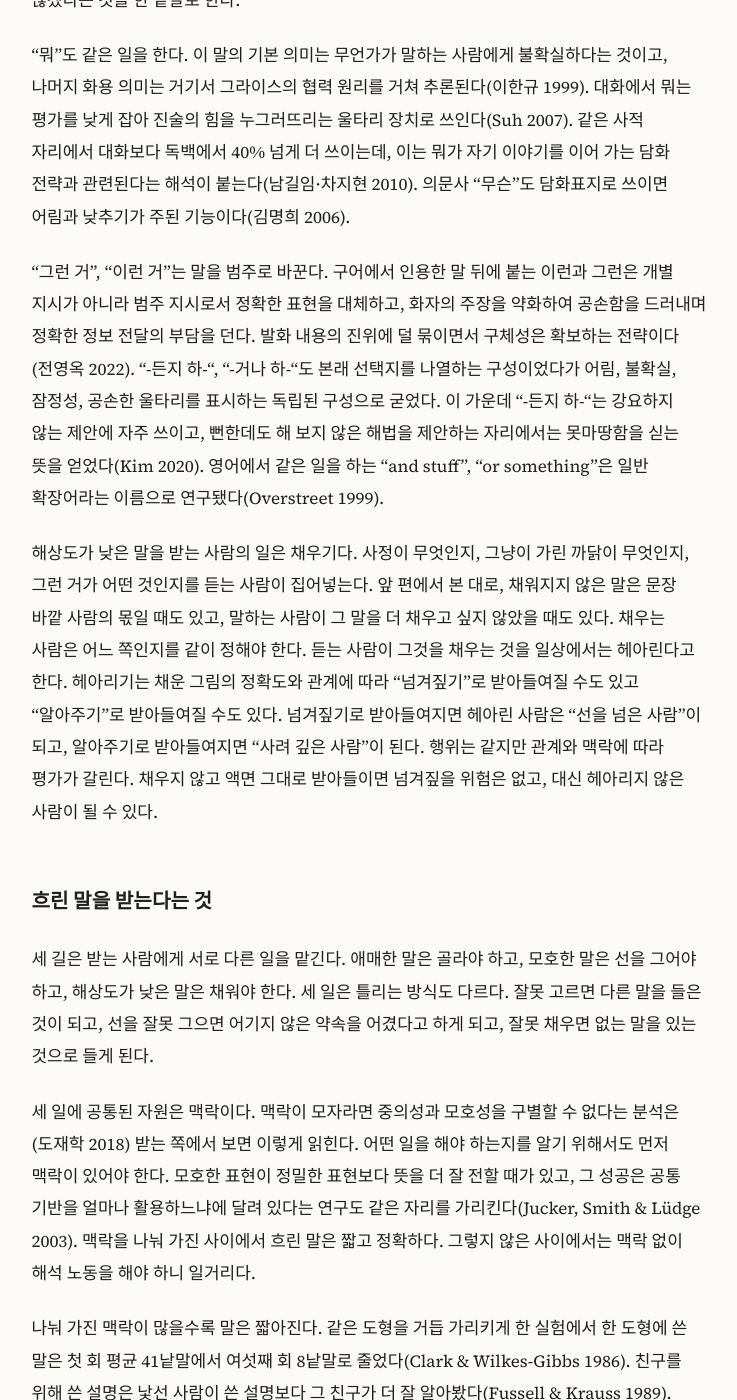
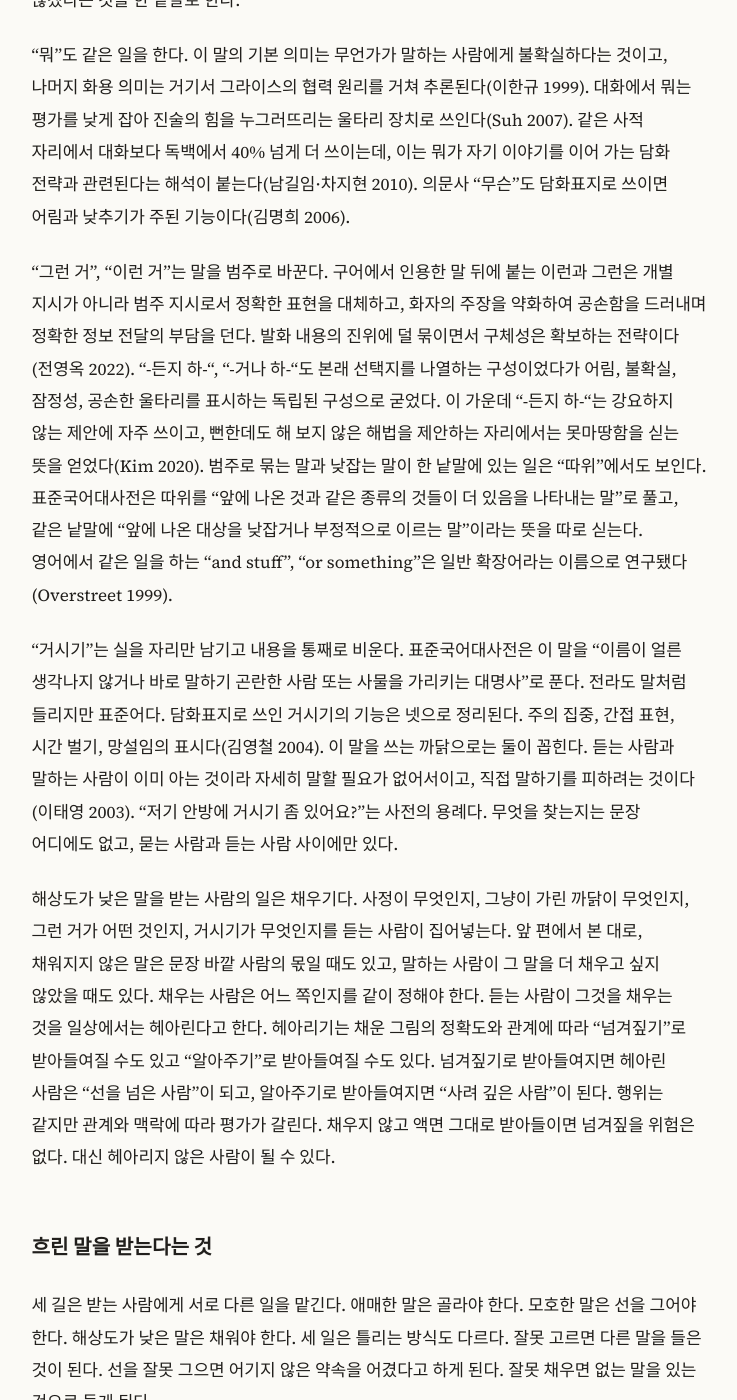
Before and after one commit to nonasking/essays, a Jekyll site: the page built from blurred-words/index.md, in a window 1280 px wide and 1400 px high, scrolled down 5138 px. Shown: the whole window, without its empty margins (271-1008 px from the left). Built offline with Jekyll 4.4.1, drawn with Linux system fonts in a browser that asks for light colours; some of the changed text lies outside the part shown.

Commit message:
Blurred Words: author's sentence revisions; add 거시기 (the placeholder word) and 따위; references
Co-Authored-By: Claude Fable 5.2 <noreply@anthropic.com>
Claude-Session: https://claude.ai/code/session_01BTGLPFJw7ge9bGjKatTSiy

```diff
--- a/blurred-words/index.md
+++ b/blurred-words/index.md
@@ -14,7 +14,7 @@ description: 애매한 말은 골라야 하고, 모호한 말은 선을 그어
 > 같은 말로도 상대의 마음을 깎을 수도 있고 어루만질 수도 있다.
 > 이 글은 마음이 있는 상대와 이야기하기 위한 안내서이다.
 
-흐린 말은 한 가지가 아니다. "괜찮아"는 받겠다는 말도 되고 사양하겠다는 말도 된다. "조만간 보자"는 언제가 지나야 어긴 것이 되는지를 정해 주지 않는다. "사정이 있어서"는 참이면서 무슨 사정인지를 싣지 않는다. 세 문장은 서로 다른 방식으로 흐릿하고, 받는 사람이 해야 하는 일도 세 문장에서 각각 다르다.
+흐린 말은 한 가지가 아니다. "괜찮아"는 받겠다는 말도 되고 사양하겠다는 말도 된다. "조만간 보자"는 언제가 지나야 어긴 것이 되는지를 정해 주지 않는다. "사정이 있어서"는 참이면서 무슨 사정인지를 싣지 않는다. 세 문장은 서로 다른 방식으로 흐릿하다. 받는 사람이 해야 하는 일은 세 문장에서 각각 다르다.
 
 [앞 편](../visibility/)은 전하려는 것이 겉에 얼마나 적혀 있는지를 다뤘다. 이 편은 그 가운데 말로 한 것, 그것도 내용을 흐린 것만 다룬다. 예문은 앞 편과 같이 겉에 적힌 말은 큰따옴표로, 전하려는 내용은 작은따옴표로 적는다.
 
@@ -36,7 +36,7 @@ description: 애매한 말은 골라야 하고, 모호한 말은 선을 그어
 
 ## 애매한 말
 
-"괜찮아." 커피를 권한 사람에게 하면 '안 마시겠다'이고, 발을 밟고 사과한 사람에게 하면 '따지지 않겠다'이고, 가도 되냐고 묻는 사람에게 하면 '가도 된다'이다. 같은 말이 앞말에 따라 거절도 되고 수락도 된다.
+"괜찮아." 커피를 권한 사람에게 하면 '안 마시겠다'이다. 발을 밟고 사과한 사람에게 하면 '따지지 않겠다'이다. 가도 되냐고 묻는 사람에게 하면 '가도 된다'이다. 같은 말이 앞말에 따라 거절도 되고 수락도 된다.
 
 응답으로 쓰이는 괜찮다를 분석한 연구는 이 말이 긍정도 부정도 아닌 뜻으로 쓰이며, 기능은 앞말이 정한다고 본다. 물음에는 대답이 되고, 사과나 불평에는 수용이 되고, 제안에는 거절이 되고, 허가를 구하는 말에는 수락이 된다(허상희 2007). 말뭉치와 드라마 대본으로 사전 뜻을 다시 가른 연구는 여섯 항목을 놓는다. 좋다, 충분하다, 적절하다, 가능하다, 상관없다, 무사하다이다. 같은 연구는 한국어 교재가 괜찮다의 여러 뜻과 의사소통 기능을 자세히 설명하지 않는다고 적는다(조영보 2019).
 
@@ -46,13 +46,13 @@ description: 애매한 말은 골라야 하고, 모호한 말은 선을 그어
 
 추측의 형태도 읽기가 갈린다. "-는 것 같다"는 확신 없는 정보나 의견을 전할 때 가장 많이 쓰이고, 그다음으로 상대의 기대와 반대되는 내용을 말할 때 쓰인다. 불확실함을 실어 공손한 꼴이 되며, 요청을 받은 자리에서는 거절의 화행을 수행한다(정미진 2017). 같은 형태를 대화에서 보면 다음 화자의 동의나 반대나 추가 정보를 구하는 일을 한다(김해연 2011). 짐작인지 거절인지는 듣는 사람이 고른다.
 
-애매한 말을 받는 사람의 일은 고르기다. 고르는 근거는 앞말과 억양이다. [첫 편](../ways-of-saying-so/)에서 본 그래와 그래?는 물음표 하나로 갈렸다. 괜찮아는 앞말이 무엇이었는지로 갈린다. 그래서 애매한 말은 혼자 서지 않는다. 맥락이 데리고 다니는 말이고, 맥락이 떨어지면 여러 의미가 모두 살아남는다.
+애매한 말을 받는 사람의 일은 고르기다. 고르는 근거는 앞말과 억양이다. [첫 편](../ways-of-saying-so/)에서 본 그래와 그래?는 물음표 하나로 갈렸다. 괜찮아는 앞말이 무엇이었는지로 갈린다. 그래서 애매한 말은 혼자 서지 않는다. 맥락이 데리고 다니는 말이다. 맥락이 떨어지면 여러 의미가 모두 살아남는다.
 
 ## 모호한 말
 
-"조만간 보자." 사흘 뒤에도 삼 주 뒤에도 참일 수 있고, 언제부터 거짓이 되는지는 어디에도 적혀 있지 않다. 읽기가 둘인 것이 아니다. 읽기는 하나인데 그 안에 선이 없다.
+"조만간 보자." 사흘 뒤에도 삼 주 뒤에도 참일 수 있다. 언제부터 거짓이 되는지는 어디에도 적혀 있지 않다. 읽기가 둘인 것이 아니다. 읽기는 하나인데 그 안에 선이 없다.
 
-철학은 이 선 없음을 더미의 역설로 적어 왔다. 모래 더미에서 한 알씩 뽑으면 언제 더미가 아니게 되는가. 더미를 더미 아닌 것으로 바꾸는 한 알이 실제로 있지만 그것이 어느 알인지는 결코 알 수 없다고 보는 견해가 있다(Williamson 1994).
+철학은 이 선 없음을 더미의 역설로 적어 왔다. 모래 더미에서 한 알씩 뽑으면 언제 더미가 아니게 되는가. 더미를 더미 아닌 것으로 바꾸는 한 알이 실제로 있지만 그것이 어느 알인지는 결코 알 수 없다고 보는 견해도 있다(Williamson 1994).
 
 한국어의 모호한 말 가운데 많이 연구된 것이 "좀"이다. 좀의 본래 의미는 축소와 범위 제한이고, 부정적인 평가를 누그러뜨리며, 듣는 사람의 체면을 지키는 전략적 요소다. 다만 요청에 붙는 좀이 늘 요청을 약하게 하는 것은 아니고, 자리에 따라 요청을 강하게 하기도 한다(장경현 2016). 중국인 학습자의 발화를 분석한 연구는 좀의 기능을 여섯으로 놓는다. 요청의 완화, 부정 평가의 완화, 진술·변명의 완화, 강조, 요청의 강조, 시간 벌기다. 학습자가 가장 먼저 익히는 것은 요청의 완화다(박혜선 2011). 중국어 대응 표현을 견준 연구는 구어 말뭉치에서 좀의 기능이 강조, 주장 약화, 공손, 시간 벌기, 생략하기 순으로 많이 나타난다고 적는다(무양 2023). 좀은 그냥, 그저, 막, 다와 함께 담화표지로 기능하는 부사로 꼽히고, 잠깐, 가만, 그냥과 함께 서술어 없이 요청과 금지를 수행하는 부사로도 꼽힌다(한송화 2016).
 
@@ -76,23 +76,25 @@ description: 애매한 말은 골라야 하고, 모호한 말은 선을 그어
 
 "뭐"도 같은 일을 한다. 이 말의 기본 의미는 무언가가 말하는 사람에게 불확실하다는 것이고, 나머지 화용 의미는 거기서 그라이스의 협력 원리를 거쳐 추론된다(이한규 1999). 대화에서 뭐는 평가를 낮게 잡아 진술의 힘을 누그러뜨리는 울타리 장치로 쓰인다(Suh 2007). 같은 사적 자리에서 대화보다 독백에서 40% 넘게 더 쓰이는데, 이는 뭐가 자기 이야기를 이어 가는 담화 전략과 관련된다는 해석이 붙는다(남길임·차지현 2010). 의문사 "무슨"도 담화표지로 쓰이면 어림과 낮추기가 주된 기능이다(김명희 2006).
 
-"그런 거", "이런 거"는 말을 범주로 바꾼다. 구어에서 인용한 말 뒤에 붙는 이런과 그런은 개별 지시가 아니라 범주 지시로서 정확한 표현을 대체하고, 화자의 주장을 약화하여 공손함을 드러내며 정확한 정보 전달의 부담을 던다. 발화 내용의 진위에 덜 묶이면서 구체성은 확보하는 전략이다(전영옥 2022). "-든지 하-", "-거나 하-"도 본래 선택지를 나열하는 구성이었다가 어림, 불확실, 잠정성, 공손한 울타리를 표시하는 독립된 구성으로 굳었다. 이 가운데 "-든지 하-"는 강요하지 않는 제안에 자주 쓰이고, 뻔한데도 해 보지 않은 해법을 제안하는 자리에서는 못마땅함을 싣는 뜻을 얻었다(Kim 2020). 영어에서 같은 일을 하는 "and stuff", "or something"은 일반 확장어라는 이름으로 연구됐다(Overstreet 1999).
+"그런 거", "이런 거"는 말을 범주로 바꾼다. 구어에서 인용한 말 뒤에 붙는 이런과 그런은 개별 지시가 아니라 범주 지시로서 정확한 표현을 대체하고, 화자의 주장을 약화하여 공손함을 드러내며 정확한 정보 전달의 부담을 던다. 발화 내용의 진위에 덜 묶이면서 구체성은 확보하는 전략이다(전영옥 2022). "-든지 하-", "-거나 하-"도 본래 선택지를 나열하는 구성이었다가 어림, 불확실, 잠정성, 공손한 울타리를 표시하는 독립된 구성으로 굳었다. 이 가운데 "-든지 하-"는 강요하지 않는 제안에 자주 쓰이고, 뻔한데도 해 보지 않은 해법을 제안하는 자리에서는 못마땅함을 싣는 뜻을 얻었다(Kim 2020). 범주로 묶는 말과 낮잡는 말이 한 낱말에 있는 일은 "따위"에서도 보인다. 표준국어대사전은 따위를 "앞에 나온 것과 같은 종류의 것들이 더 있음을 나타내는 말"로 풀고, 같은 낱말에 "앞에 나온 대상을 낮잡거나 부정적으로 이르는 말"이라는 뜻을 따로 싣는다. 영어에서 같은 일을 하는 "and stuff", "or something"은 일반 확장어라는 이름으로 연구됐다(Overstreet 1999).
 
-해상도가 낮은 말을 받는 사람의 일은 채우기다. 사정이 무엇인지, 그냥이 가린 까닭이 무엇인지, 그런 거가 어떤 것인지를 듣는 사람이 집어넣는다. 앞 편에서 본 대로, 채워지지 않은 말은 문장 바깥 사람의 몫일 때도 있고, 말하는 사람이 그 말을 더 채우고 싶지 않았을 때도 있다. 채우는 사람은 어느 쪽인지를 같이 정해야 한다. 듣는 사람이 그것을 채우는 것을 일상에서는 헤아린다고 한다. 헤아리기는 채운 그림의 정확도와 관계에 따라 "넘겨짚기"로 받아들여질 수도 있고 "알아주기"로 받아들여질 수도 있다. 넘겨짚기로 받아들여지면 헤아린 사람은 "선을 넘은 사람"이 되고, 알아주기로 받아들여지면 "사려 깊은 사람"이 된다. 행위는 같지만 관계와 맥락에 따라 평가가 갈린다. 채우지 않고 액면 그대로 받아들이면 넘겨짚을 위험은 없고, 대신 헤아리지 않은 사람이 될 수 있다.
+"거시기"는 실을 자리만 남기고 내용을 통째로 비운다. 표준국어대사전은 이 말을 "이름이 얼른 생각나지 않거나 바로 말하기 곤란한 사람 또는 사물을 가리키는 대명사"로 푼다. 전라도 말처럼 들리지만 표준어다. 담화표지로 쓰인 거시기의 기능은 넷으로 정리된다. 주의 집중, 간접 표현, 시간 벌기, 망설임의 표시다(김영철 2004). 이 말을 쓰는 까닭으로는 둘이 꼽힌다. 듣는 사람과 말하는 사람이 이미 아는 것이라 자세히 말할 필요가 없어서이고, 직접 말하기를 피하려는 것이다(이태영 2003). "저기 안방에 거시기 좀 있어요?"는 사전의 용례다. 무엇을 찾는지는 문장 어디에도 없고, 묻는 사람과 듣는 사람 사이에만 있다.
+
+해상도가 낮은 말을 받는 사람의 일은 채우기다. 사정이 무엇인지, 그냥이 가린 까닭이 무엇인지, 그런 거가 어떤 것인지, 거시기가 무엇인지를 듣는 사람이 집어넣는다. 앞 편에서 본 대로, 채워지지 않은 말은 문장 바깥 사람의 몫일 때도 있고, 말하는 사람이 그 말을 더 채우고 싶지 않았을 때도 있다. 채우는 사람은 어느 쪽인지를 같이 정해야 한다. 듣는 사람이 그것을 채우는 것을 일상에서는 헤아린다고 한다. 헤아리기는 채운 그림의 정확도와 관계에 따라 "넘겨짚기"로 받아들여질 수도 있고 "알아주기"로 받아들여질 수도 있다. 넘겨짚기로 받아들여지면 헤아린 사람은 "선을 넘은 사람"이 되고, 알아주기로 받아들여지면 "사려 깊은 사람"이 된다. 행위는 같지만 관계와 맥락에 따라 평가가 갈린다. 채우지 않고 액면 그대로 받아들이면 넘겨짚을 위험은 없다. 대신 헤아리지 않은 사람이 될 수 있다.
 
 ## 흐린 말을 받는다는 것
 
-세 길은 받는 사람에게 서로 다른 일을 맡긴다. 애매한 말은 골라야 하고, 모호한 말은 선을 그어야 하고, 해상도가 낮은 말은 채워야 한다. 세 일은 틀리는 방식도 다르다. 잘못 고르면 다른 말을 들은 것이 되고, 선을 잘못 그으면 어기지 않은 약속을 어겼다고 하게 되고, 잘못 채우면 없는 말을 있는 것으로 들게 된다.
+세 길은 받는 사람에게 서로 다른 일을 맡긴다. 애매한 말은 골라야 한다. 모호한 말은 선을 그어야 한다. 해상도가 낮은 말은 채워야 한다. 세 일은 틀리는 방식도 다르다. 잘못 고르면 다른 말을 들은 것이 된다. 선을 잘못 그으면 어기지 않은 약속을 어겼다고 하게 된다. 잘못 채우면 없는 말을 있는 것으로 들게 된다.
 
 세 일에 공통된 자원은 맥락이다. 맥락이 모자라면 중의성과 모호성을 구별할 수 없다는 분석은(도재학 2018) 받는 쪽에서 보면 이렇게 읽힌다. 어떤 일을 해야 하는지를 알기 위해서도 먼저 맥락이 있어야 한다. 모호한 표현이 정밀한 표현보다 뜻을 더 잘 전할 때가 있고, 그 성공은 공통 기반을 얼마나 활용하느냐에 달려 있다는 연구도 같은 자리를 가리킨다(Jucker, Smith & Lüdge 2003). 맥락을 나눠 가진 사이에서 흐린 말은 짧고 정확하다. 그렇지 않은 사이에서는 맥락 없이 해석 노동을 해야 하니 일거리다.
 
 나눠 가진 맥락이 많을수록 말은 짧아진다. 같은 도형을 거듭 가리키게 한 실험에서 한 도형에 쓴 말은 첫 회 평균 41낱말에서 여섯째 회 8낱말로 줄었다(Clark & Wilkes-Gibbs 1986). 친구를 위해 쓴 설명은 낯선 사람이 쓴 설명보다 그 친구가 더 잘 알아봤다(Fussell & Krauss 1989). 다만 맥락이 많다는 믿음은 맥락보다 앞서 간다. 아는 것이 많이 겹치는 짝은 상대가 모르는 이름까지 써서 상대를 더 자주 헷갈리게 했다(Wu & Keysar 2007). 애매한 말로 뜻을 전하게 한 실험에서 말한 사람은 배우자가 낯선 사람보다 잘 알아들으리라 기대했지만, 실제로 알아들은 정도는 배우자와 낯선 사람이 다르지 않았다(Savitsky, Keysar, Epley, Carter & Swanson 2011). 오래된 사이의 말이 짧은 것은 맥락이 많아서이고, 그 짧은 말이 어긋나는 것은 맥락이 그만큼 많다고 믿어서다.
 
-흐린 말은 결함이 아니다. 영어의 흐린 말을 모아 분석한 책은 그것이 전부 나쁜 것도 전부 좋은 것도 아니라고 적는다(Channell 1994). 앞 편에서 본 대로 정확히 모르는 사람에게는 모호한 말이 더 정직한 말이고, 좀과 뭐와 그런 거는 듣는 사람의 체면을 지키는 데 쓰인다. 울타리말의 두 갈래(Prince, Frader & Bosk 1982)는 여기서 다시 갈린다. 내용을 흐리는 말은 받는 사람에게 일을 맡기고, 말하는 사람과 내용 사이를 흐리는 말은 말하는 사람이 자기 말에 얼마나 걸릴지를 줄인다. 뒤쪽은 첫 편의 일이었다. 그렇더라와 그렇대가 하는 일이 그것이다.
+흐린 말은 소통의 결함이 아니다. 영어의 흐린 말을 모아 분석한 책은 그것이 전부 나쁜 것도 전부 좋은 것도 아니라고 적는다(Channell 1994). 앞 편에서 본 대로 정확히 모르는 사람에게는 모호한 말이 더 정직한 말이고, 좀과 뭐와 그런 거는 듣는 사람의 체면을 지키는 데 쓰인다. 울타리말의 두 갈래(Prince, Frader & Bosk 1982)는 여기서 다시 갈린다. 내용을 흐리는 말은 받는 사람에게 일을 맡기고, 말하는 사람과 내용 사이를 흐리는 말은 말하는 사람이 자기 말에 얼마나 걸릴지를 줄인다. 뒤쪽은 첫 편의 일이었다. 그렇더라와 그렇대가 하는 일이 그것이다.
 
 둘째 편의 틀로 돌리면, 세 길은 받는 쪽이 풀어야 하는 것의 세 종류다. 고르기와 선 긋기와 채우기는 모두 보낸 사람이 하지 않은 일이다. 그래서 보낸 사람은 받은 사람이 고른 읽기를, 그은 선을, 채운 빈칸을 나중에 물릴 수 있다. 받은 사람은 자기가 풀어 놓은 것이 그 사람의 말이었다는 것을 보일 수 없다. 받은 쪽의 장부에만 적혀 있고 둘 사이의 기록에는 없다.
 
-같은 말을 듣는 두 사람이 다르게 풀 수 있다는 것도 여기서 나온다. 괜찮아를 거절로 들은 사람과 수락으로 들은 사람은 둘 다 그 말을 정확히 들었다. 다르게 읽은 것은 말이 아니라 맥락이고, 맥락은 말한 사람과 듣는 사람이 나눠 가진 것이다.
+같은 말을 듣는 두 사람이 다르게 풀 수 있다는 것도 여기서 나온다. 괜찮아를 거절로 들은 사람과 수락으로 들은 사람은 둘 다 그 말을 정확히 들었다. 다르게 읽은 것은 말이 아니라 맥락이다.
 
 ## 다른 언어에서는
 
@@ -106,11 +108,11 @@ description: 애매한 말은 골라야 하고, 모호한 말은 선을 그어
 
 ## 닫으며
 
-일상에서 모든 정보를 말에 싣는 경우는 드물다. "물 좀 줄래?"를 "지금 네가 너의 오른손에 든 물병의 물을 내게 100ml 줄래?"라고 하지는 않는다. 앞의 말은 짧고 흐리다. 좀이 양을 말하는지 부탁을 누그러뜨리는지는 애매하고, 양이라면 얼마인지는 모호하고, 어느 물인지는 적혀 있지 않다. 이때 받는 사람의 오른손에 물이 든 물병이 있다는 것을 둘이 알면 그 맥락과 네 글자로 의미가 전달된다. 공유된 맥락이 없다면 "무슨 물?", "얼마나?"가 돌아오고 대화는 길어진다. 뒤의 말은 길고 또렷하다. 다만 듣는 사람이 이미 아는 것까지 실었다면 전하지 않아도 전해질 것을 한 번 더 전한 셈이다. 흐린 말은 짧고, 받는 쪽이 고르고 긋고 채우게 된다. 또렷한 말은 길고, 이미 아는 것을 다시 전하게 된다. 어느 쪽이 효율적인지는 둘이 나눠 가진 맥락이 정한다. 그래서 흐린 말은 말한 사람의 뜻과 무관하게 그가 듣는 사람이 무엇을 안다고 보았는지를 드러낸다.
+일상에서 모든 정보를 말에 싣는 경우는 드물다. "물 좀 줄래?"를 "지금 네가 너의 오른손에 든 물병의 물을 내게 100ml 줄래?"라고 하지는 않는다. 앞의 말은 짧고 흐리다. 좀이 양을 말하는지 부탁을 누그러뜨리는지는 애매하고, 양이라면 얼마인지는 모호하고, 어느 물인지는 적혀 있지 않다. 이때 받는 사람의 오른손에 물이 든 물병이 있다는 것을 둘이 알면 그 맥락과 네 글자로 의미가 전달된다. 공유된 맥락이 없다면 "무슨 물?", "얼마나?"가 돌아오고 대화는 길어진다. 뒤의 말은 길고 또렷하다. 다만 듣는 사람이 이미 아는 것까지 실었다면 전하지 않아도 전해질 것을 한 번 더 전한 셈이다. 흐린 말은 짧고, 받는 쪽이 고르고 긋고 채우게 된다. 또렷한 말은 길고, 이미 아는 것을 다시 전하게 된다. 어느 쪽이 효율적인지는 둘이 나눠 가진 맥락이 정한다. 그래서 흐린 말은 말한 사람의 의도와 무관하게 그가 듣는 사람이 무엇을 안다고 보았는지를 드러낸다.
 
 ## 참고 문헌
 
-- 국립국어원. 《표준국어대사전》. '애매하다', '모호하다', '적당히' 항목.
+- 국립국어원. 《표준국어대사전》. '애매하다', '모호하다', '적당히', '따위', '거시기' 항목.
 - 안찬원 (2017). 중의성과 모호성의 국어교육적 의의. 《국어교육학연구》, 52(2), 315-341. doi:10.20880/kler.2017.52.2.315
 - 양용준 (2015). 중의성과 모호성의 개념과 근본적인 차이. 《인문학연구》, 19, 73-96.
 - Kennedy, C. (2011). Ambiguity and vagueness: An overview. In C. Maienborn, K. von Heusinger, & P. Portner (Eds.), *Semantics: An international handbook of natural language meaning* (Vol. 1, pp. 507-535). De Gruyter Mouton. doi:10.1515/9783110226614.507
@@ -151,6 +153,8 @@ description: 애매한 말은 골라야 하고, 모호한 말은 선을 그어
 - 전영옥 (2022). 구어에서의 '이런/그런'의 인용표지적 쓰임 연구. 《언어와 정보 사회》, 47, 107-131. doi:10.29211/soli.2022.47..004
 - Kim, M. (2020). Korean general extenders *tunci ha* and *kena ha* 'or something': Approximation, hedging, and pejorative stance in cross-linguistic comparison. *Pragmatics*, 30(4), 557-585. doi:10.1075/prag.18035.kim
 - Overstreet, M. (1999). *Whales, candlelight, and stuff like that: General extenders in English discourse*. Oxford University Press.
+- 김영철 (2004). 우리말 담화표지의 기능 고찰: '거시기'를 대상으로. 《한국언어문학》, 52, 23-36.
+- 이태영 (2003). '거시기'의 열풍. 《새국어소식》, 2003년 12월호. 국립국어원. https://www.korean.go.kr/nkview/nknews/200312/65_7.html
 - Jucker, A. H., Smith, S. W., & Lüdge, T. (2003). Interactive aspects of vagueness in conversation. *Journal of Pragmatics*, 35(12), 1737-1769.
 - Clark, H. H., & Wilkes-Gibbs, D. (1986). Referring as a collaborative process. *Cognition*, 22(1), 1-39. doi:10.1016/0010-0277(86)90010-7
 - Fussell, S. R., & Krauss, R. M. (1989). Understanding friends and strangers: The effects of audience design on message comprehension. *European Journal of Social Psychology*, 19(6), 509-525. doi:10.1002/ejsp.2420190603
```
